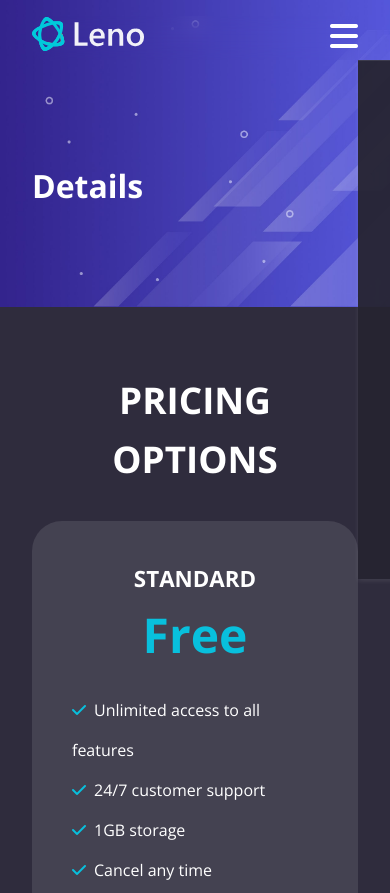
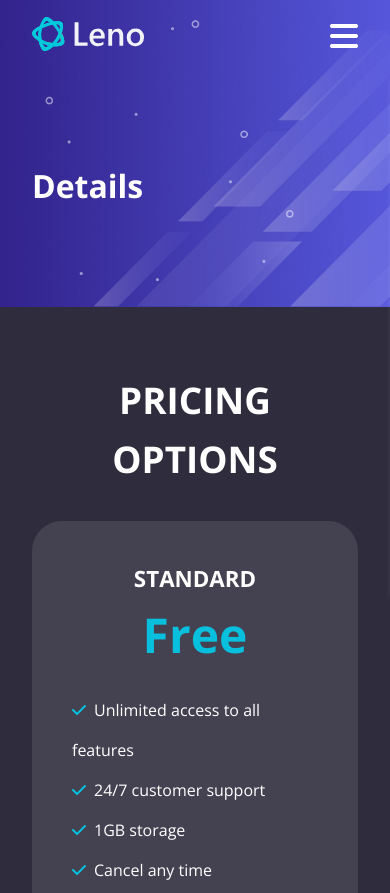
Before and after one commit to MargM43/Leno, a plain HTML site: page details.html in a window 390 px wide. Shown: the top 893 px of the page. Drawn offline with nearby package versions, Linux system fonts and the light colour scheme.

Commit message:
mobile menu 1 fixed

```diff
--- a/CSS/styles.css
+++ b/CSS/styles.css
@@ -75,7 +75,7 @@ img {
     display: flex;
     justify-content: space-between;
     align-items: center;
-    backdrop-filter: blur(10px);
+    /* backdrop-filter: blur(10px); */
  }
 
 .navbar__logo img {
```
